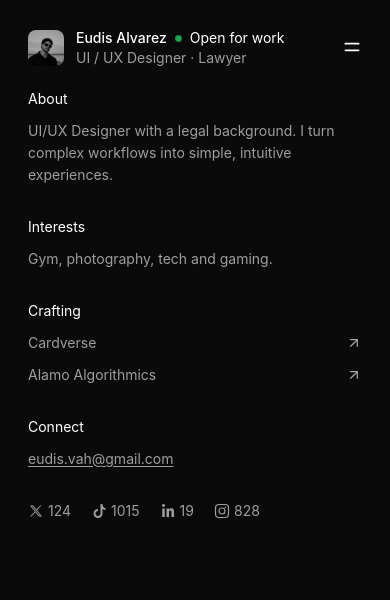
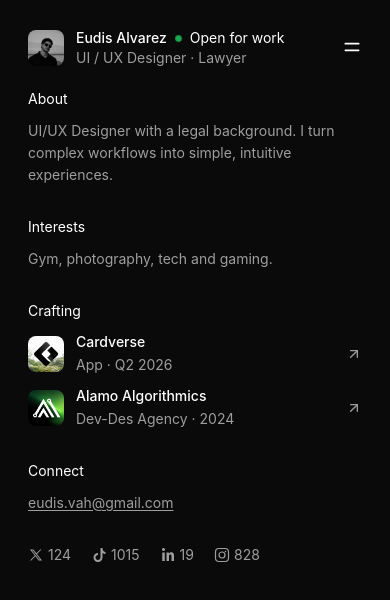
Before and after one commit to eudisalvz/portfolio-claude, a Next.js app: page / in a window 390 px wide. Shown: the top 600 px of the page. Built offline with nearby package versions, Linux system fonts and the light colour scheme; a web font is replaced by a local one.

Commit message:
feat: Crafting cards with logo, title and subtitle matching MobileHeader style

```diff
--- a/app/components/Crafting.tsx
+++ b/app/components/Crafting.tsx
@@ -6,8 +6,8 @@ const ArrowUpRight = () => (
 );
 
 const projects = [
-  { label: "Cardverse",          href: "https://www.cardverse.io/" },
-  { label: "Alamo Algorithmics", href: "https://www.alamoalgorithmics.com/" },
+  { label: "Cardverse",          sub: "App · Q2 2026", logo: "/cardverse-logo.png", href: "https://www.cardverse.io/" },
+  { label: "Alamo Algorithmics", sub: "Dev-Des Agency · 2024", logo: "/alamo-logo.png", href: "https://www.alamoalgorithmics.com/" },
 ];
 
 export default function Crafting() {
@@ -17,8 +17,16 @@ export default function Crafting() {
       <div style={{ display: "flex", flexDirection: "column", gap: "10px" }}>
         {projects.map((p) => (
           <a key={p.label} href={p.href} target="_blank" rel="noopener noreferrer"
-            style={{ display: "flex", alignItems: "center", justifyContent: "space-between" }}>
-            <span style={{ color: "#9E9E9E", fontSize: "var(--fs-body)", lineHeight: "var(--lh-body)" }}>{p.label}</span>
+            style={{ display: "flex", alignItems: "center", justifyContent: "space-between", gap: "12px" }}>
+            <div style={{ display: "flex", alignItems: "center", gap: "12px" }}>
+              <div style={{ width: 36, height: 36, borderRadius: 8, overflow: "hidden", flexShrink: 0 }}>
+                <img src={p.logo} alt={p.label} style={{ width: "100%", height: "100%", objectFit: "cover" }} />
+              </div>
+              <div style={{ display: "flex", flexDirection: "column", gap: "2px" }}>
+                <span style={{ color: "#fff", fontSize: 14, fontWeight: 500, lineHeight: "20px" }}>{p.label}</span>
+                <span style={{ color: "#9E9E9E", fontSize: "var(--fs-body)", lineHeight: "var(--lh-body)" }}>{p.sub}</span>
+              </div>
+            </div>
             <ArrowUpRight />
           </a>
         ))}
```
Also changed, not shown: public/alamo-logo.png (added), public/cardverse-logo.png (added).
